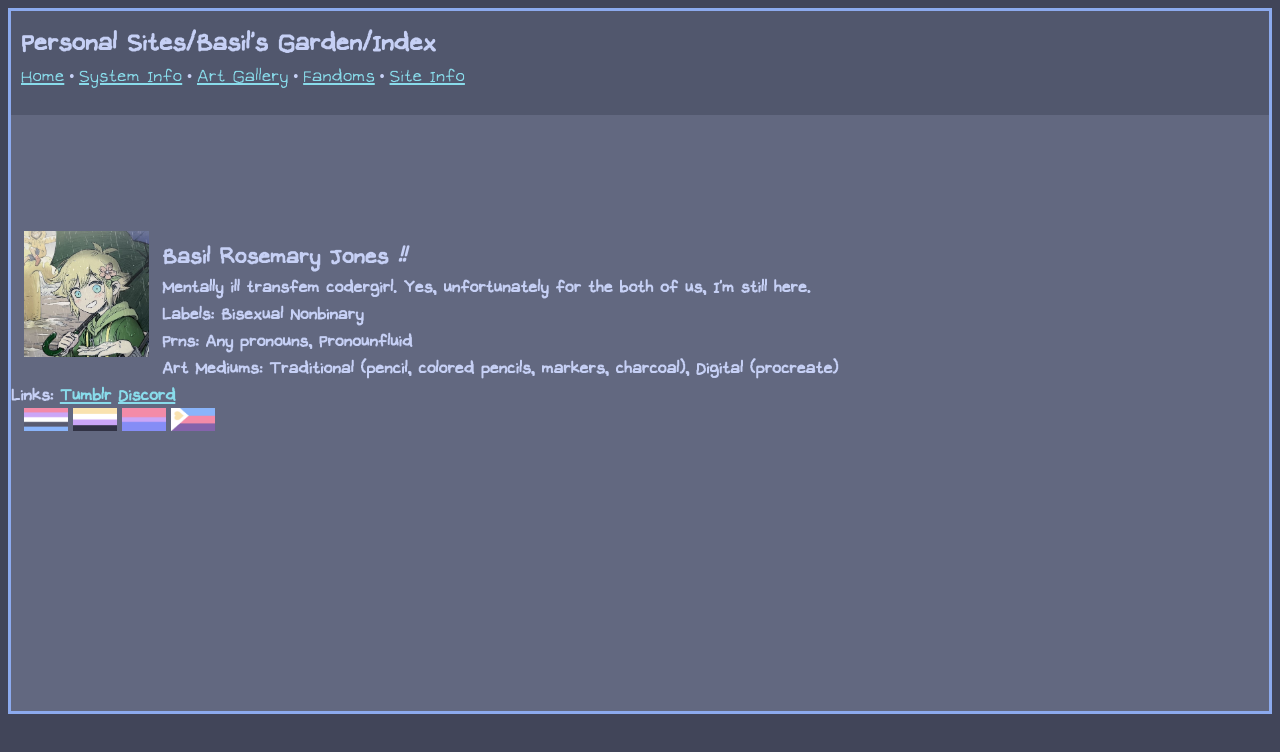
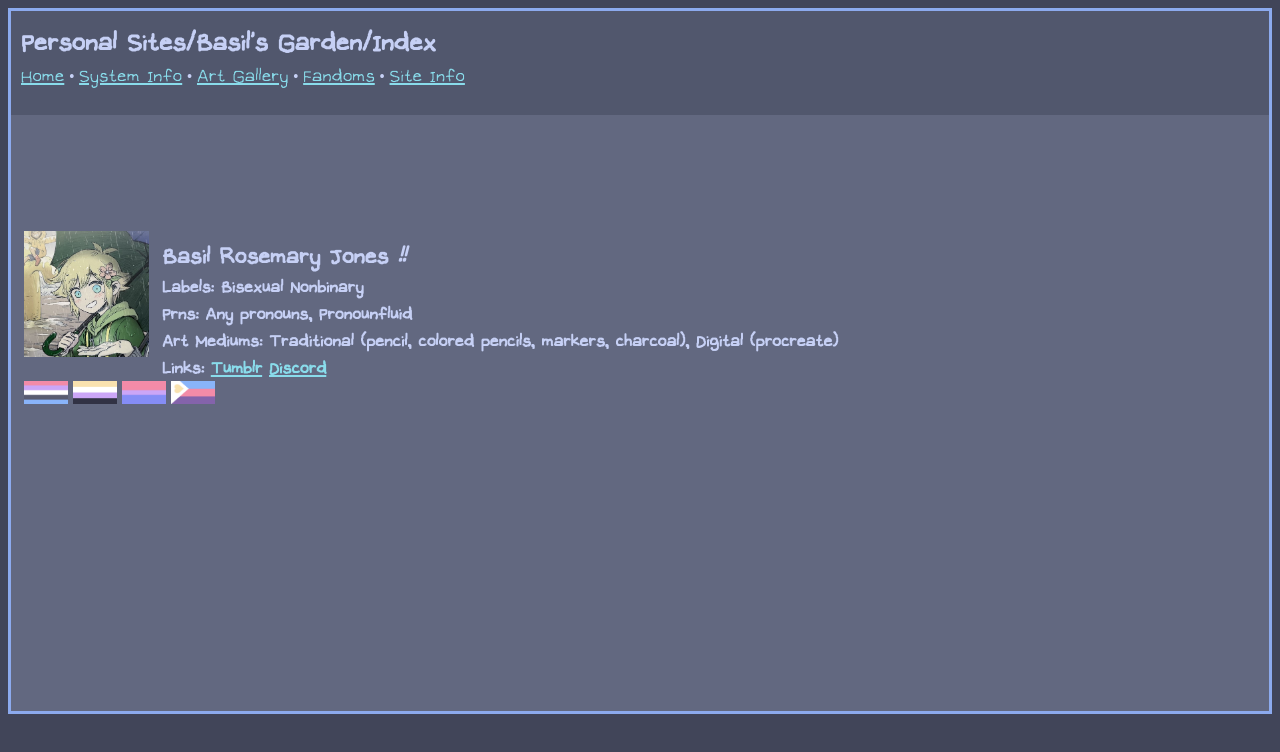
Before and after one commit to Clara81221/meowmeowmewo, a plain HTML site: page index.html in a window 1280 px wide. Drawn offline with nearby package versions, Linux system fonts and the light colour scheme.

Commit message:
how tf did i mess tha tup

```diff
--- a/index.html
+++ b/index.html
@@ -96,7 +96,6 @@ function copyToClipboard(element) {
     <main>
       <img src="./images/pfp.png" width=10% height=10% style="float:left;margin-left:1%;margin-right:1%;margin-top:7.5%">
       <h1 style="position:relative; padding-top:8%;padding-bottom:0px;margin-bottom:0px;">Basil Rosemary Jones <i>!!</i></h1>
-      <h4 style="padding:0px;margin:0px;">Mentally ill transfem codergirl. Yes, unfortunately for the both of us, I'm still here.</h4>
       <h4 style="padding:0px;margin:0px;">Labels: Bisexual Nonbinary</h4>
       <h4 style="padding:0px;margin:0px;">Prns: Any pronouns, Pronounfluid</h4>
       <h4 style="padding:0px;margin:0px;">Art Mediums: Traditional (pencil, colored pencils, markers, charcoal), Digital (procreate)</h4>
```
